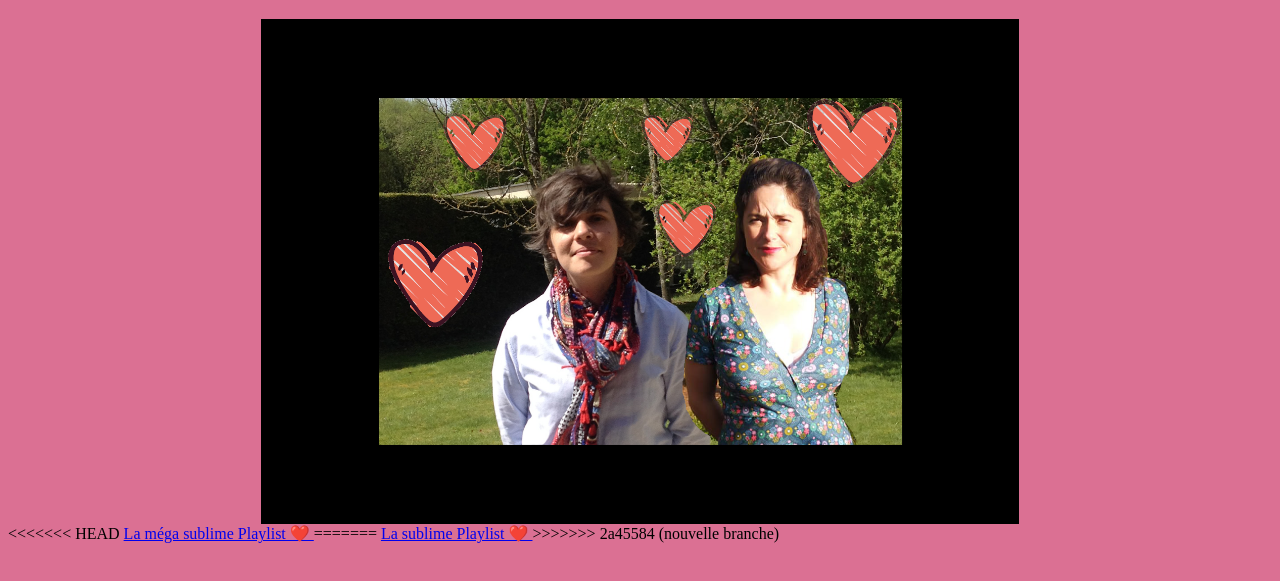
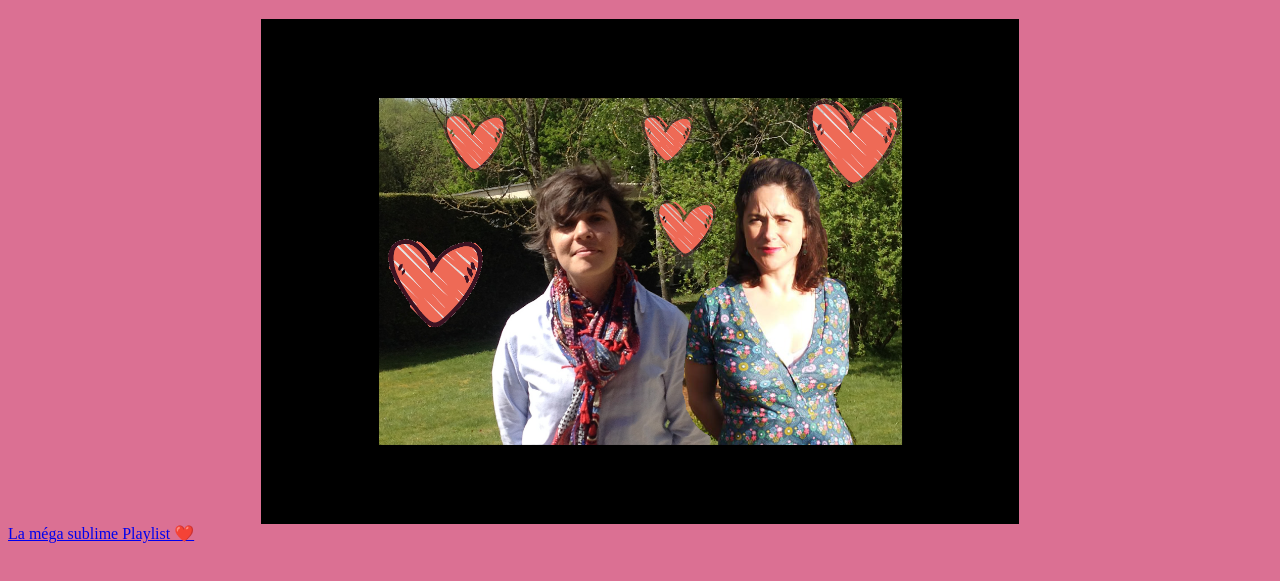
Before and after one commit to AuroreDenis/Mariette, a plain HTML site: page index.html in a window 1280 px wide. Shown: the part 63-644 px from the top of the page. Drawn offline with Linux system fonts and the light colour scheme.

Commit message:
rebase -rebase -  nouvelle branche

```diff
--- a/index.html
+++ b/index.html
@@ -12,11 +12,6 @@
 
   <img class="img" src="Mariette + Aurore.png">
 
-<<<<<<< HEAD
 <a href="https://open.spotify.com/playlist/5soQNceub2kpZGbIZQK5H8?si=69b8a4ed0c014a83"> La méga sublime Playlist ❤️ </a>
-=======
-<a href="https://open.spotify.com/playlist/5soQNceub2kpZGbIZQK5H8?si=69b8a4ed0c014a83"> La sublime Playlist ❤️ </a>
->>>>>>> 2a45584 (nouvelle branche)
-
 </body>
 </html>
```
